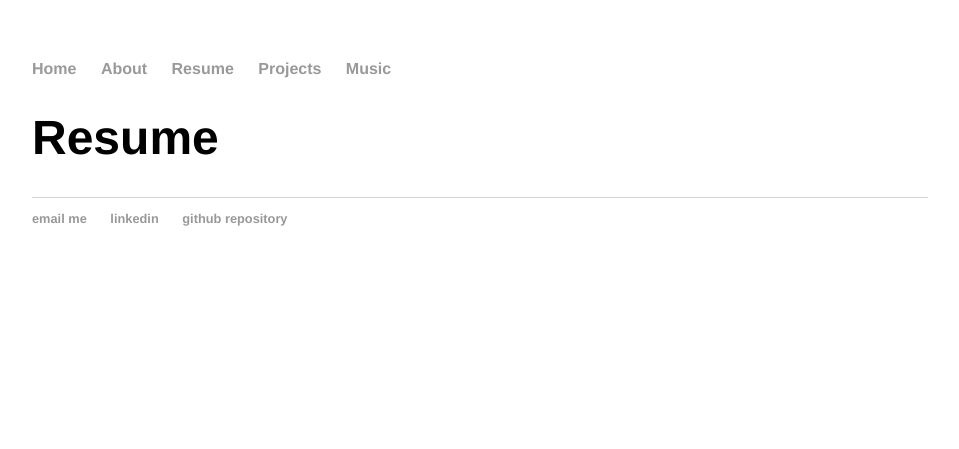
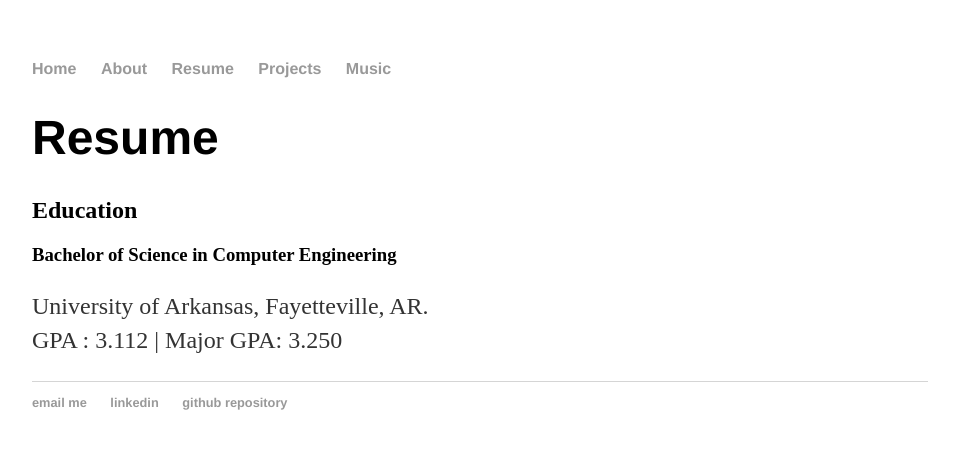
Before and after one commit to zackfravel/zackfravel.github.io, a Jekyll site: the page built from resume/index.md, in a window 1280 px wide. Shown: the top 449 px of the page, without its empty margins (160-1119 px from the left). Built offline with Jekyll 4.4.1, drawn with Linux system fonts in a browser that asks for light colours.

Commit message:
Update index.md

```diff
--- a/resume/index.md
+++ b/resume/index.md
@@ -3,3 +3,7 @@ layout: default
 title: Zack Fravel
 ---
 # Resume
+## Education
+### Bachelor of Science in Computer Engineering
+University of Arkansas, Fayetteville, AR.
+GPA : 3.112 | Major GPA: 3.250
```
